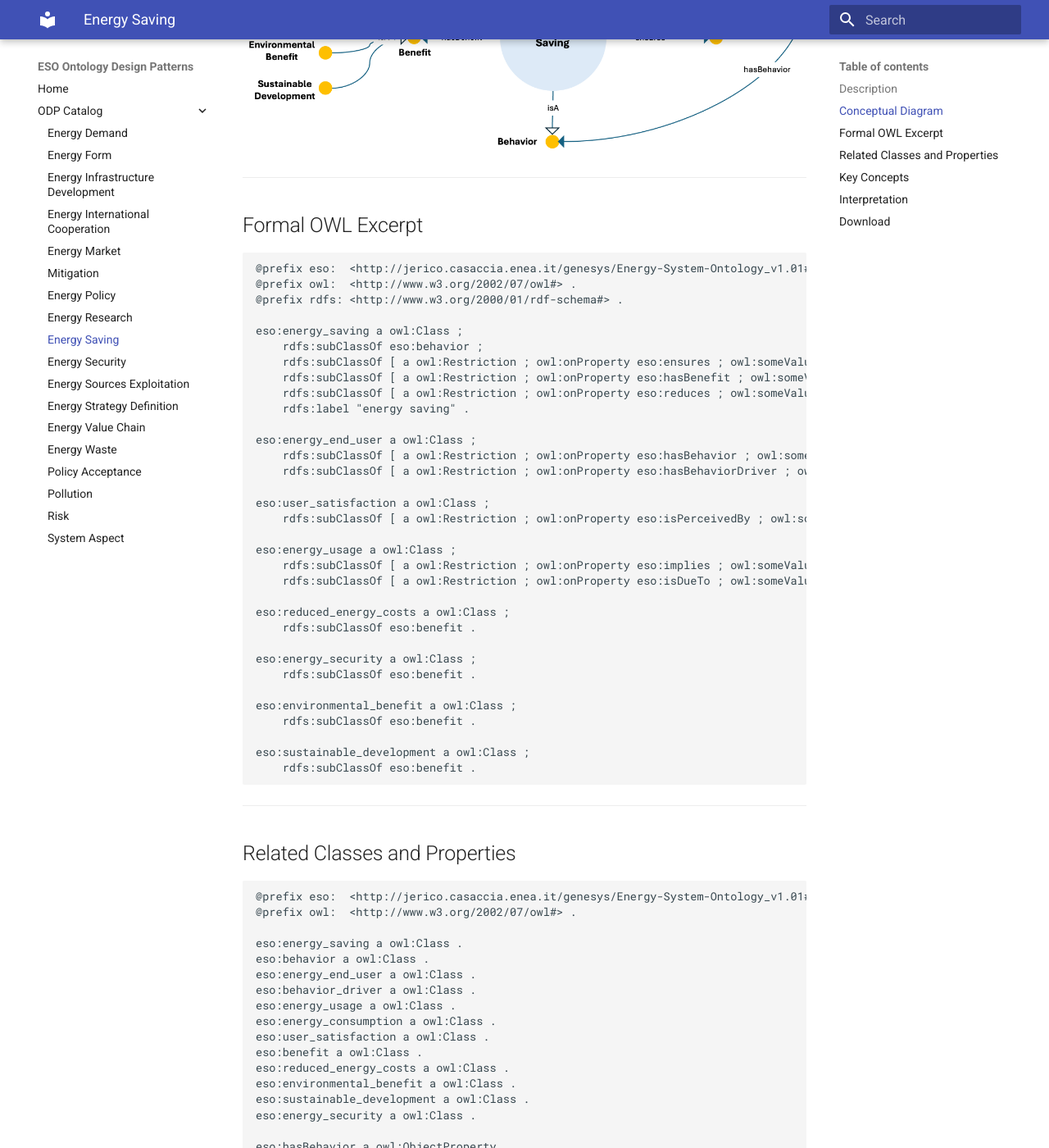
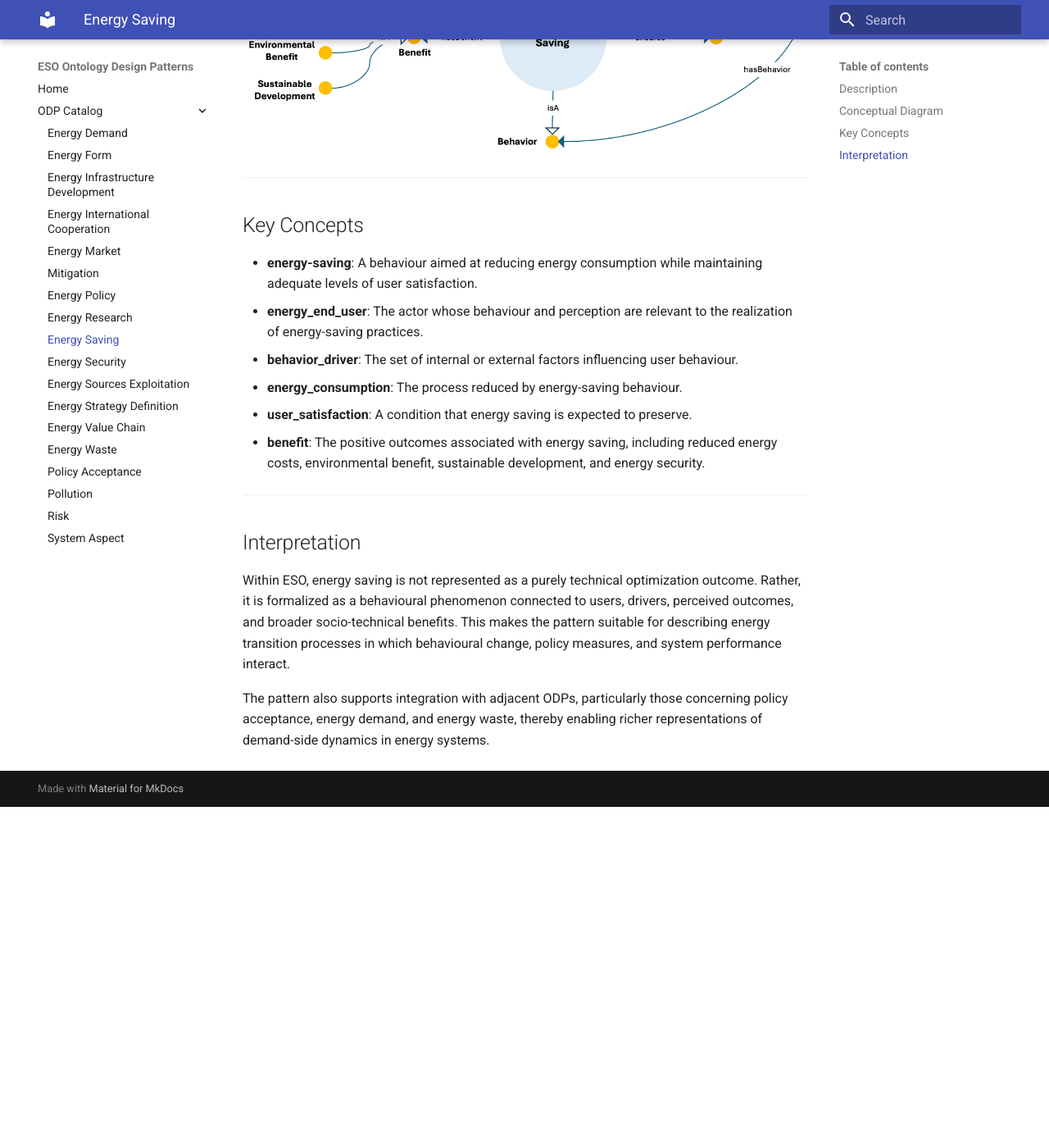
Before and after one commit to AntonioDeNicola/eso-odp-site, an MkDocs documentation site: the page built from docs/odp/energy-saving.md, in a window 1280 px wide and 1400 px high, scrolled down 821 px. Shown: the whole window at 82% size. Built offline with MkDocs 1.6.1 and Material for MkDocs 9.7.7, drawn with Linux system fonts in a browser that asks for light colours; after the commit the page ends 1805 px from its top, so only the background shows below that; some of the changed text lies outside the part shown.

Commit message:
Update energy-saving.md

````diff
--- a/docs/odp/energy-saving.md
+++ b/docs/odp/energy-saving.md
@@ -11,77 +11,6 @@ This pattern is especially useful for representing demand-side interventions, be
 ## Conceptual Diagram
 
 ![Energy Saving Diagram](../assets/images/energy_saving.png)
-
----
-
-## Formal OWL Excerpt
-
-```turtle
-@prefix eso:  <http://jerico.casaccia.enea.it/genesys/Energy-System-Ontology_v1.01#> .
-@prefix owl:  <http://www.w3.org/2002/07/owl#> .
-@prefix rdfs: <http://www.w3.org/2000/01/rdf-schema#> .
-
-eso:energy_saving a owl:Class ;
-    rdfs:subClassOf eso:behavior ;
-    rdfs:subClassOf [ a owl:Restriction ; owl:onProperty eso:ensures ; owl:someValuesFrom eso:user_satisfaction ] ;
-    rdfs:subClassOf [ a owl:Restriction ; owl:onProperty eso:hasBenefit ; owl:someValuesFrom eso:benefit ] ;
-    rdfs:subClassOf [ a owl:Restriction ; owl:onProperty eso:reduces ; owl:someValuesFrom eso:energy_consumption ] ;
-    rdfs:label "energy saving" .
-
-eso:energy_end_user a owl:Class ;
-    rdfs:subClassOf [ a owl:Restriction ; owl:onProperty eso:hasBehavior ; owl:someValuesFrom eso:behavior ] ;
-    rdfs:subClassOf [ a owl:Restriction ; owl:onProperty eso:hasBehaviorDriver ; owl:someValuesFrom eso:behavior_driver ] .
-
-eso:user_satisfaction a owl:Class ;
-    rdfs:subClassOf [ a owl:Restriction ; owl:onProperty eso:isPerceivedBy ; owl:someValuesFrom eso:energy_end_user ] .
-
-eso:energy_usage a owl:Class ;
-    rdfs:subClassOf [ a owl:Restriction ; owl:onProperty eso:implies ; owl:someValuesFrom eso:energy_consumption ] ;
-    rdfs:subClassOf [ a owl:Restriction ; owl:onProperty eso:isDueTo ; owl:someValuesFrom eso:energy_end_user ] .
-
-eso:reduced_energy_costs a owl:Class ;
-    rdfs:subClassOf eso:benefit .
-
-eso:energy_security a owl:Class ;
-    rdfs:subClassOf eso:benefit .
-
-eso:environmental_benefit a owl:Class ;
-    rdfs:subClassOf eso:benefit .
-
-eso:sustainable_development a owl:Class ;
-    rdfs:subClassOf eso:benefit .
-```
-
----
-
-## Related Classes and Properties
-
-```turtle
-@prefix eso:  <http://jerico.casaccia.enea.it/genesys/Energy-System-Ontology_v1.01#> .
-@prefix owl:  <http://www.w3.org/2002/07/owl#> .
-
-eso:energy_saving a owl:Class .
-eso:behavior a owl:Class .
-eso:energy_end_user a owl:Class .
-eso:behavior_driver a owl:Class .
-eso:energy_usage a owl:Class .
-eso:energy_consumption a owl:Class .
-eso:user_satisfaction a owl:Class .
-eso:benefit a owl:Class .
-eso:reduced_energy_costs a owl:Class .
-eso:environmental_benefit a owl:Class .
-eso:sustainable_development a owl:Class .
-eso:energy_security a owl:Class .
-
-eso:hasBehavior a owl:ObjectProperty .
-eso:hasBehaviorDriver a owl:ObjectProperty .
-eso:isPerceivedBy a owl:ObjectProperty .
-eso:implies a owl:ObjectProperty .
-eso:isDueTo a owl:ObjectProperty .
-eso:reduces a owl:ObjectProperty .
-eso:hasBenefit a owl:ObjectProperty .
-eso:ensures a owl:ObjectProperty .
-```
 
 ---
 
@@ -101,11 +30,3 @@ eso:ensures a owl:ObjectProperty .
 Within ESO, energy saving is not represented as a purely technical optimization outcome. Rather, it is formalized as a behavioural phenomenon connected to users, drivers, perceived outcomes, and broader socio-technical benefits. This makes the pattern suitable for describing energy transition processes in which behavioural change, policy measures, and system performance interact.
 
 The pattern also supports integration with adjacent ODPs, particularly those concerning policy acceptance, energy demand, and energy waste, thereby enabling richer representations of demand-side dynamics in energy systems.
-
----
-
-## Download
-
-* [TTL file](../assets/rdf/energy-saving.ttl)
-
----
````
